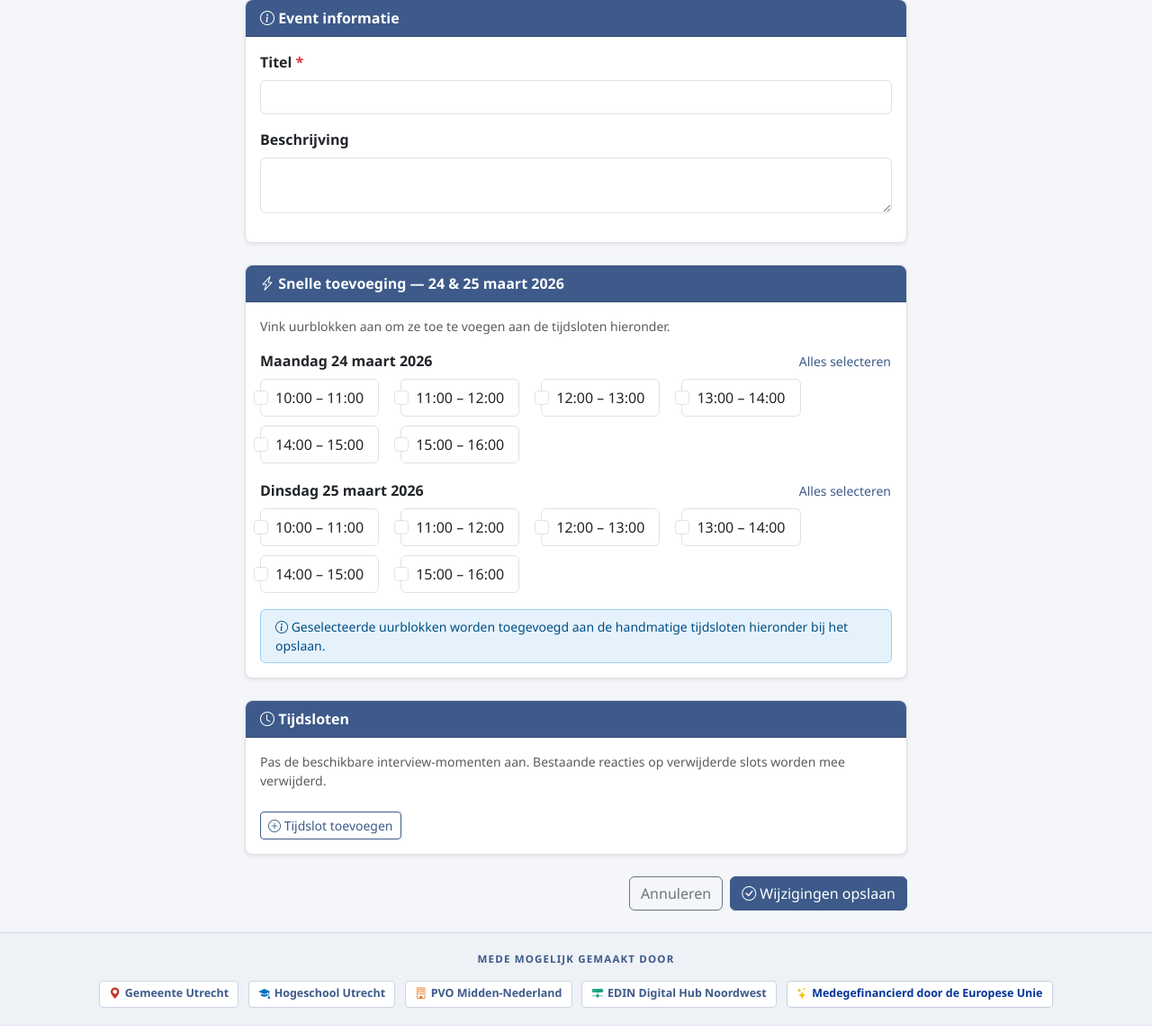
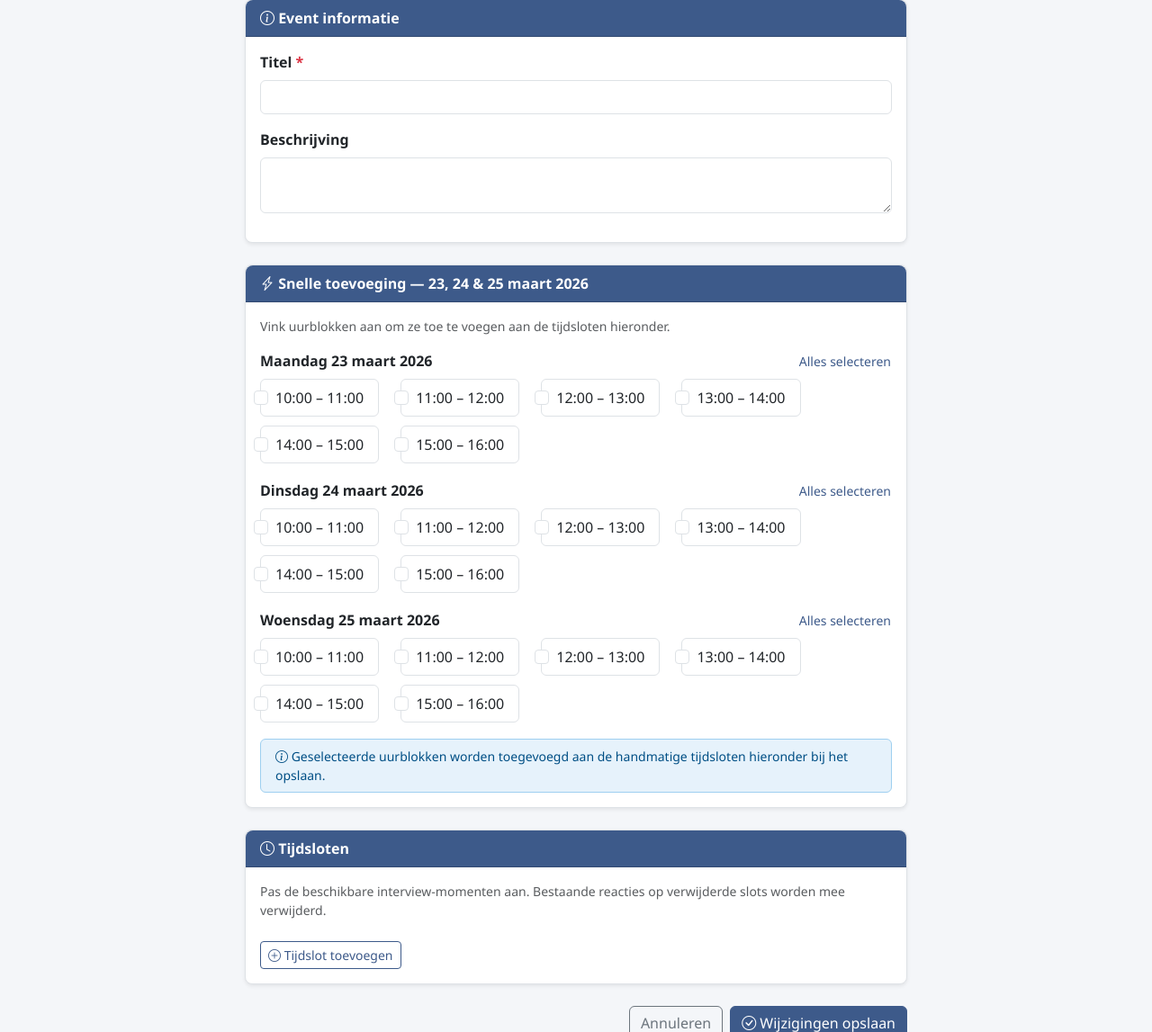
Before and after one commit to AlexBongers/datumprikker_s4, a Node server app: template views/admin/edit.ejs in a window 1280 px wide. Shown: the part 268-1415 px from the top of the page at 90% size. Run offline with Node 20, Linux system fonts and the light colour scheme; the template is opened without the code that fills it, so the values that code supplies are empty; some libraries are stand-ins or nearby versions.

Commit message:
Fix dates in quick selection time slots: change 24/25/26 to 23/24/25 maart 2026
Co-authored-by: AlexBongers <52636621+AlexBongers@users.noreply.github.com>

```diff
--- a/views/admin/edit.ejs
+++ b/views/admin/edit.ejs
@@ -48,7 +48,7 @@
 
       <div class="card shadow-sm mb-4">
         <div class="card-header bg-primary text-white">
-          <i class="bi bi-lightning-charge"></i> Snelle toevoeging — 24 &amp; 25 maart 2026
+          <i class="bi bi-lightning-charge"></i> Snelle toevoeging — 23, 24 &amp; 25 maart 2026
         </div>
         <div class="card-body">
           <p class="text-muted small mb-3">
@@ -56,8 +56,9 @@
           </p>
 
           <% const prefabDays = [
-            { label: 'Maandag 24 maart 2026', date: '2026-03-24' },
-            { label: 'Dinsdag 25 maart 2026', date: '2026-03-25' },
+            { label: 'Maandag 23 maart 2026', date: '2026-03-23' },
+            { label: 'Dinsdag 24 maart 2026', date: '2026-03-24' },
+            { label: 'Woensdag 25 maart 2026', date: '2026-03-25' },
           ]; %>
 
           <% for (const day of prefabDays) { %>
```
Also changed, not shown: views/admin/index.ejs (+4 -4 lines).
